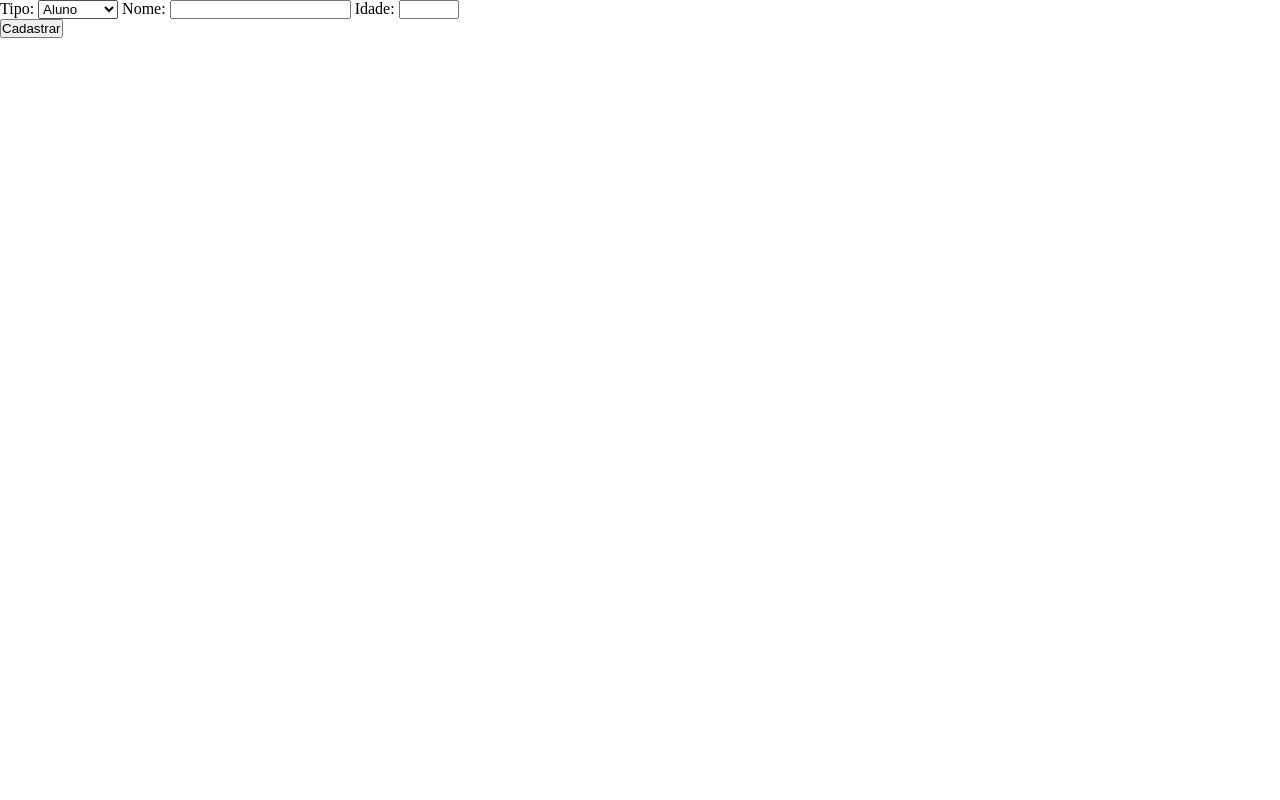
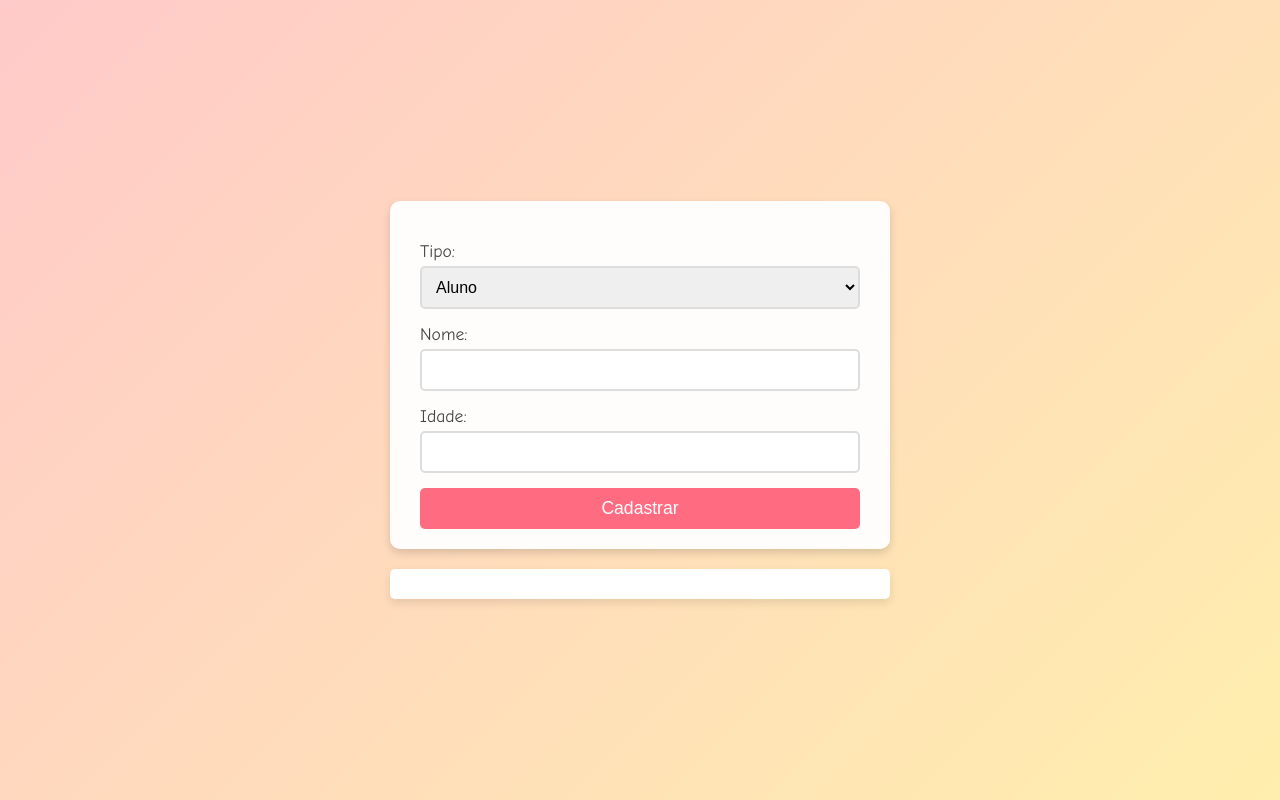
Before and after one commit to Nyahstic2/TrabalhosPAM, a plain HTML site: page index.html in a window 1280 px wide. Drawn offline with Linux system fonts and the light colour scheme.

Commit message:
mais coisa

```diff
--- a/CSS/main.css
+++ b/CSS/main.css
@@ -1,5 +1,86 @@
-*{
+/* Reset básico */
+* {
+    margin: 0;
     padding: 0;
-    margin: 0;
     box-sizing: border-box;
-}
+  }
+
+  /* Estilo do body */
+  body {
+    font-family: "Comic Sans MS", cursive, sans-serif;
+    background: linear-gradient(135deg, #FFCAC9, #FFEEAD);
+    min-height: 100vh;
+    display: flex;
+    flex-direction: column;
+    align-items: center;
+    justify-content: center;
+  }
+
+  /* Estilo do container principal */
+  .container {
+    width: 90%;
+    max-width: 500px;
+    background: rgba(255, 255, 255, 0.95);
+    border-radius: 10px;
+    padding: 20px 30px;
+    box-shadow: 0 4px 8px rgba(0, 0, 0, 0.15);
+    margin-bottom: 20px;
+  }
+
+  /* Cabeçalho */
+  .container h1 {
+    text-align: center;
+    font-size: 2.5rem;
+    color: #ff6b81;
+    margin-bottom: 20px;
+  }
+
+  /* Estilo do formulário */
+  form {
+    display: flex;
+    flex-direction: column;
+  }
+
+  /* Labels */
+  form label {
+    font-size: 1.1rem;
+    color: #444;
+    margin-bottom: 5px;
+  }
+
+  /* Inputs e Select */
+  form input[type="text"],
+  form input[type="number"],
+  form select {
+    padding: 10px;
+    margin-bottom: 15px;
+    border: 2px solid #ddd;
+    border-radius: 5px;
+    font-size: 1rem;
+  }
+
+  /* Botão de envio */
+  form button {
+    padding: 10px;
+    background-color: #ff6b81;
+    border: none;
+    color: #fff;
+    font-size: 1.1rem;
+    border-radius: 5px;
+    cursor: pointer;
+    transition: background-color 0.3s ease;
+  }
+
+  form button:hover {
+    background-color: #ff4757;
+  }
+
+  /* Seção de resultado */
+  #resultado {
+    width: 90%;
+    max-width: 500px;
+    background: #fff;
+    border-radius: 5px;
+    padding: 15px;
+    box-shadow: 0 4px 8px rgba(0, 0, 0, 0.1);
+  }
--- a/index.html
+++ b/index.html
@@ -16,7 +16,7 @@
                 <option value="professor">Professor</option>
             </select>
             <label for="nome">Nome:</label>
-            <input type="text">
+            <input type="text" required autocomplete="off" autocapitalize="true">
             <label for="idade">Idade:</label>
             <input type="number" id="idade" required min="1" max="100">
             <div id="campoExtra"></div>
```
